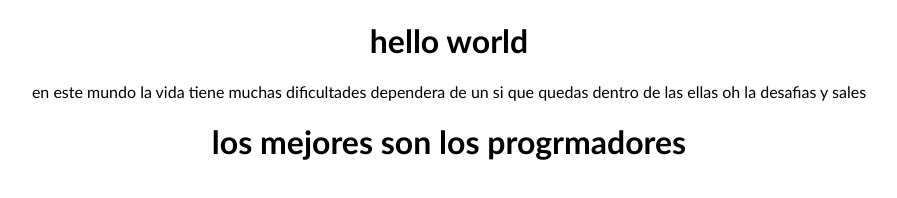
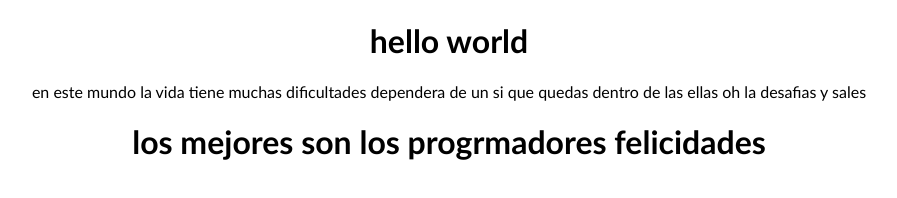
Before and after one commit to yonathanbume/Git-prueba, a plain HTML site: page index.html in a window 1280 px wide. Shown: the whole page, without its empty margins (191-1088 px from the left). Drawn offline with Linux system fonts and the light colour scheme.

```diff
--- a/index.html
+++ b/index.html
@@ -12,6 +12,6 @@
     <p>en este mundo la vida tiene muchas dificultades dependera de un si que quedas dentro de las ellas
         oh la desafias y sales
     </p>
-    <h1>los mejores son los progrmadores</h1>
+    <h1>los mejores son los progrmadores felicidades</h1>
 </body>
 </html>
```
